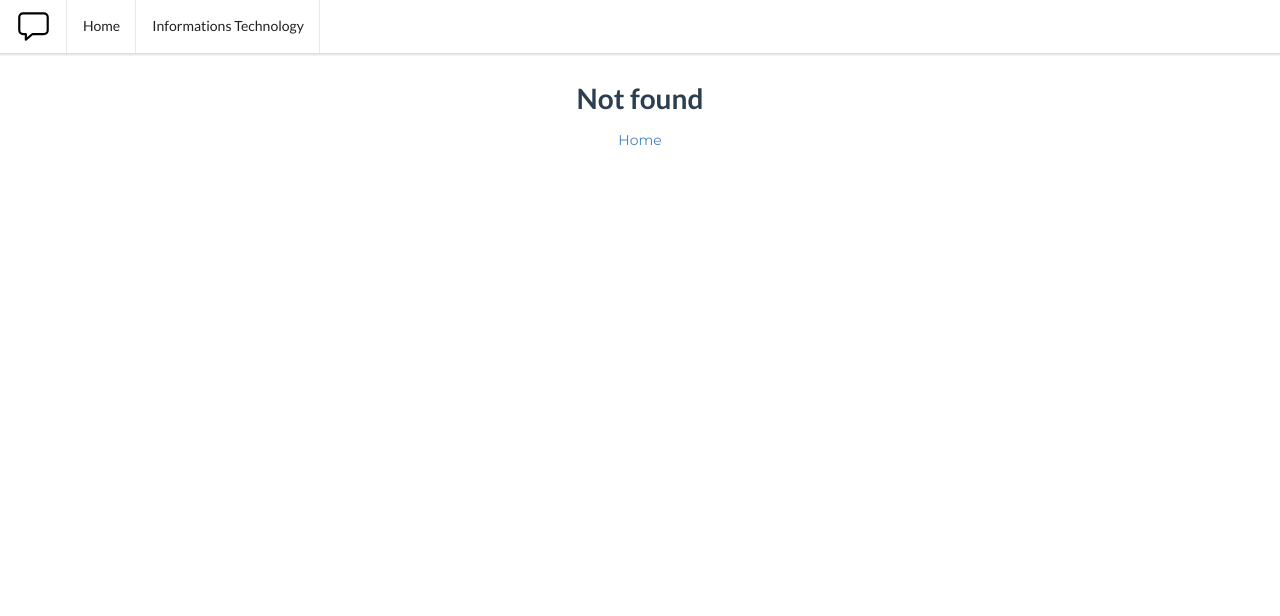
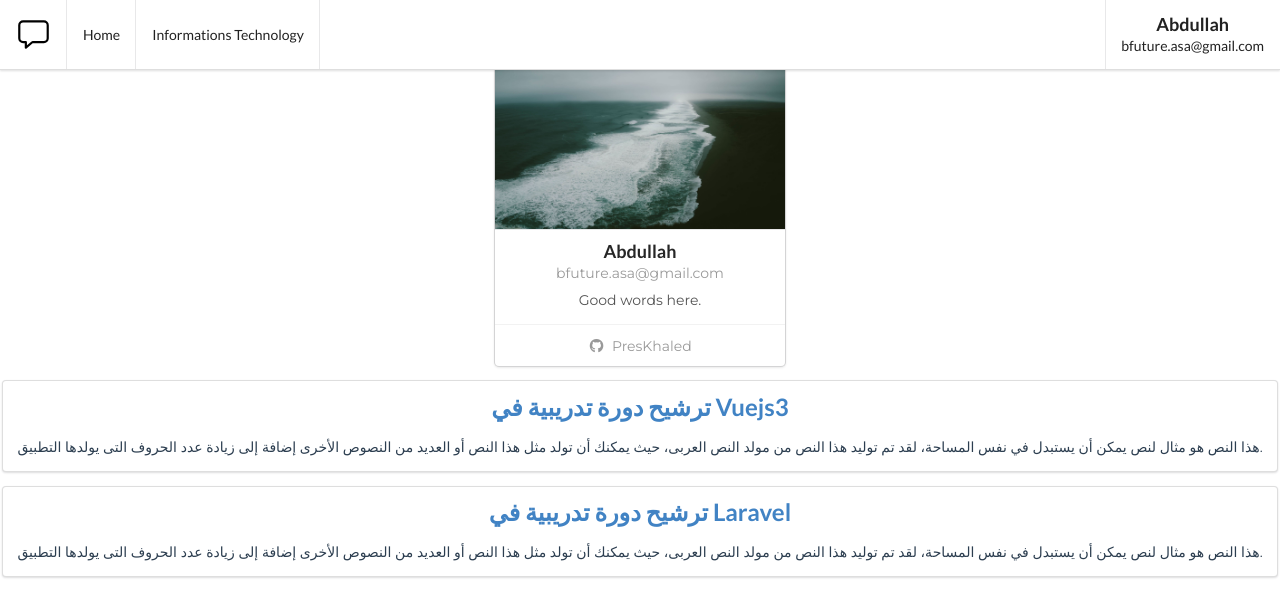
Before and after one commit to PresKhaled/vue-good-forum, a Vue app: page /profile in a window 1280 px wide. Before the commit this address had no page. Shown: the top 616 px of the page. Built offline with nearby package versions, Linux system fonts and the light colour scheme.

Commit message:
Add authenticated user.
Make Profile page.

```diff
--- a/src/components/TheNavigationbar.vue
+++ b/src/components/TheNavigationbar.vue
@@ -6,6 +6,21 @@
       </div>
       <router-link :to="{ name: 'Home' }" class="item">Home</router-link>
       <router-link :to="{ name: 'SubjectShow', params: { category: 'information', subject: 'information-technology' } }" class="item">Informations Technology</router-link>
+      <div class="right menu">
+        <router-link :to="{ name: 'Profile' }" class="item">
+          <h4 class="ui header"></h4>
+          <p><span class="ui header">{{ authenticatedUser.name }}</span> <br> {{ authenticatedUser.email }}</p>
+        </router-link>
+      </div>
     </div>
   </div>
 </template>
+<script>
+import { mapGetters } from 'vuex'
+
+export default {
+  computed: {
+    ...mapGetters(['authenticatedUser'])
+  }
+}
+</script>
--- a/src/data2.json
+++ b/src/data2.json
@@ -45,13 +45,13 @@
     "publications": [
         {
             "id": 154,
-            "userId": 1,
+            "userId": 2,
             "publicationsInfoId": 154,
             "content": "هذا النص هو مثال لنص يمكن أن يستبدل في نفس المساحة، لقد تم توليد هذا النص من مولد النص العربى، حيث يمكنك أن تولد مثل هذا النص أو العديد من النصوص الأخرى إضافة إلى زيادة عدد الحروف التى يولدها التطبيق."
         },
         {
             "id": 155,
-            "userId": 1,
+            "userId": 2,
             "publicationsInfoId": 155,
             "content": "هذا النص هو مثال لنص يمكن أن يستبدل في نفس المساحة، لقد تم توليد هذا النص من مولد النص العربى، حيث يمكنك أن تولد مثل هذا النص أو العديد من النصوص الأخرى إضافة إلى زيادة عدد الحروف التى يولدها التطبيق."
         }
@@ -105,7 +105,9 @@
             "id": 2,
             "name": "Abdullah",
             "email": "bfuture.asa@gmail.com",
-            "admin": 1
+            "admin": 1,
+            "word": "Good words here.",
+            "githubUsername": "PresKhaled"
         }
     ],
     "stats": {
--- /dev/null
+++ b/src/pages/Profile.vue
@@ -0,0 +1,73 @@
+<template>
+  <div class="ui grid center aligned">
+    <div class="ui card">
+      <div class="image">
+        <img src="/images/ocean_sea_beach_surf_110361_2560x1440.jpg">
+      </div>
+      <div class="content">
+        <a class="header">{{ authenticatedUser.name }}</a>
+        <div class="meta">
+          <span class="date">{{ authenticatedUser.email }}</span>
+        </div>
+        <div v-if="authenticatedUser.word" class="description">
+          {{ authenticatedUser.word }}
+        </div>
+      </div>
+      <div v-if="authenticatedUser.githubUsername" class="extra content">
+        <a target="_blank" :href="`https://github.com/${authenticatedUser.githubUsername}`">
+          <i class="github icon"></i>
+          {{ authenticatedUser.githubUsername }}
+        </a>
+      </div>
+    </div>
+
+    <div>
+      <div v-for="publication in publications" :key="publication.id" class="ui segment">
+        <h2 class="ui header"><router-link :to="publicationUrl(publication)">{{ publication.title }}</router-link></h2>
+        <p>{{ publication.content }}</p>
+      </div>
+    </div>
+  </div>
+</template>
+
+<script>
+import { mapGetters } from 'vuex'
+
+export default {
+  data () {
+    return {}
+  },
+  computed: {
+    ...mapGetters(['authenticatedUser']),
+
+    publications () {
+      return Object.values(this.$store.state.publications).filter(publication => {
+        if (publication.userId === this.authenticatedUser.id) {
+          return Object.assign(publication, this.$store.state.publicationsInfo.find(publicationInfo => publicationInfo.id === publication.publicationsInfoId))
+        }
+      })
+    }
+  },
+  methods: {
+    publicationUrl (publication) {
+      const subjectData = this.$store.state.subjects
+        .find(subject => { return subject.seo === publication.subjectSeo })
+      const category = this.$store.state.categories
+        .find(category => category.id === subjectData.categoryId)
+
+      return {
+        name: 'PublicationShow',
+        params: {
+          category: category.seo,
+          subject: publication.subjectSeo,
+          publicationId: publication.id
+        }
+      }
+    }
+  }
+}
+</script>
+
+<style scoped>
+
+</style>
--- a/src/router/index.js
+++ b/src/router/index.js
@@ -1,6 +1,7 @@
 import { createRouter, createWebHistory } from 'vue-router'
 import Start from '@/pages/Start'
 import Home from '@/pages/Home'
+import Profile from '@/pages/Profile'
 import Categories from '@/pages/Categories'
 import Category from '@/pages/Category'
 import CategorySubjectShow from '@/pages/CategorySubjectShow'
@@ -18,6 +19,11 @@ const routes = [
     path: '/',
     name: 'Home',
     component: Home
+  },
+  {
+    path: '/profile',
+    name: 'Profile',
+    component: Profile
   },
   {
     path: '/categories',
--- a/src/store/index.js
+++ b/src/store/index.js
@@ -2,7 +2,15 @@ import { createStore } from 'vuex'
 import data from '@/data2.json'
 
 export default createStore({
-  state: data,
+  state: {
+    ...data,
+    authenticatedUserId: 2
+  },
+  getters: {
+    authenticatedUser (state) {
+      return state.users.find(user => user.id === state.authenticatedUserId)
+    }
+  },
   actions: {
     addComment ({ commit }, comment) {
       comment.id = Math.random()
```
Also changed, not shown: public/images/ocean_sea_beach_surf_110361_2560x1440.jpg (added).
